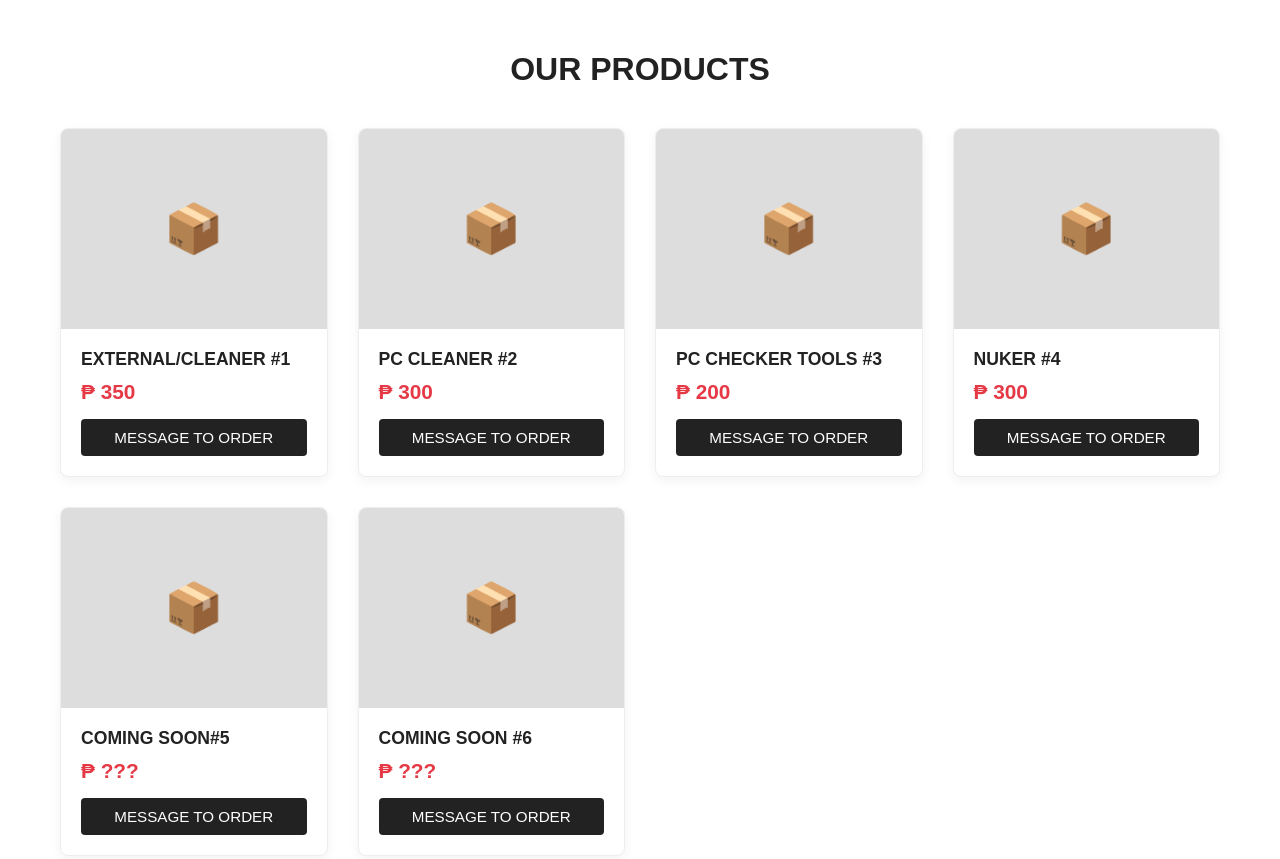
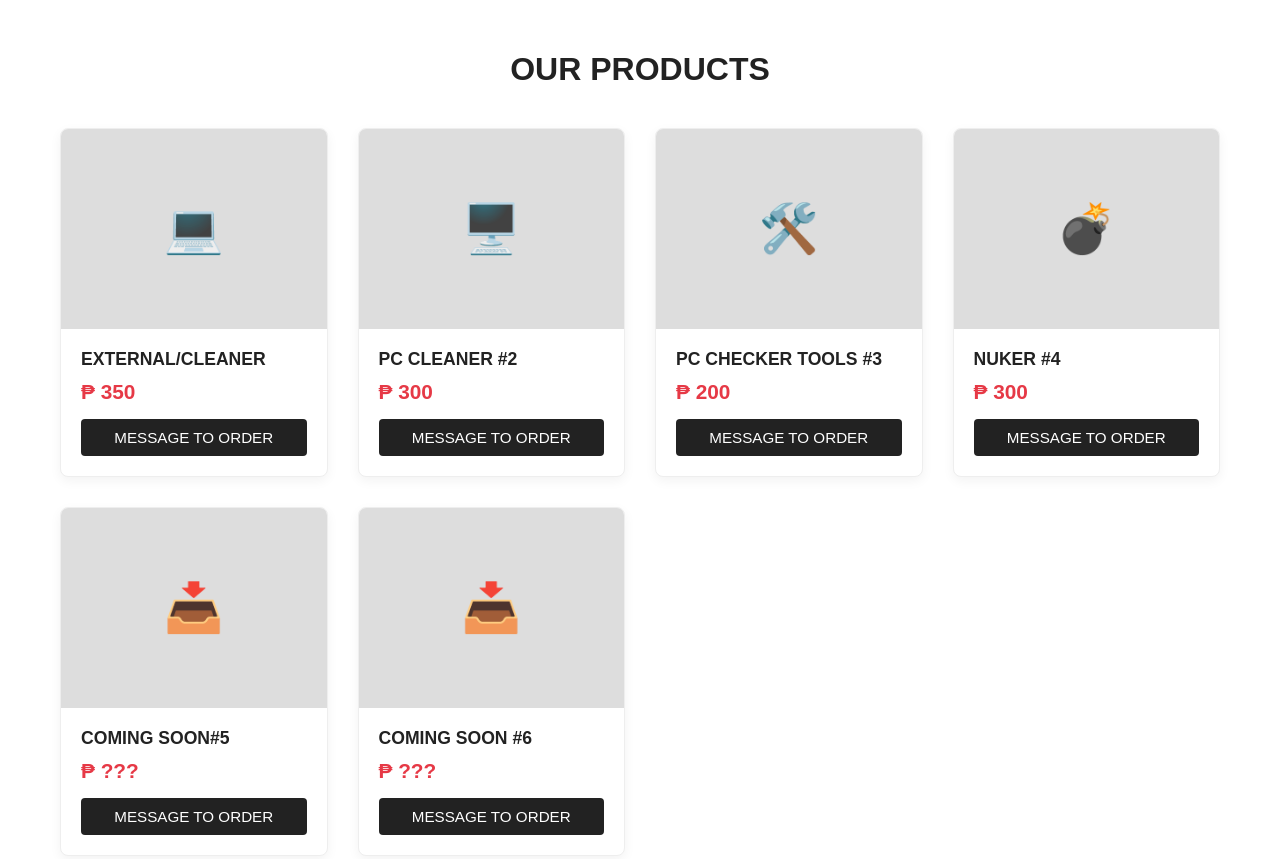
Before and after one commit to acexenemy/external-cleaner, a plain HTML site: page index.html in a window 1280 px wide. Shown: the part 400-1259 px from the top of the page. Drawn offline with Linux system fonts and the light colour scheme.

Commit message:
Update index.html

```diff
--- a/index.html
+++ b/index.html
@@ -35,7 +35,7 @@
 </head>
 <body>
     <nav>
-        <div class="logo">KDF STORE</div>
+        <div class="logo">KDF SHOP</div>
         <div class="nav-links">
             <a href="#home">HOME</a>
             <a href="#products">PRODUCTS</a>
@@ -54,15 +54,15 @@
         <h2 class="section-title">OUR PRODUCTS</h2>
         <div class="product-grid">
             <div class="product-card">
-                <div class="product-img">📦</div>
+                <div class="product-img">💻</div>
                 <div class="product-info">
-                    <div class="product-name">EXTERNAL/CLEANER #1</div>
+                    <div class="product-name">EXTERNAL/CLEANER</div>
                     <div class="product-price">₱ 350</div>
                     <button class="buy-btn">MESSAGE TO ORDER</button>
                 </div>
             </div>
             <div class="product-card">
-                <div class="product-img">📦</div>
+                <div class="product-img">🖥️</div>
                 <div class="product-info">
                     <div class="product-name">PC CLEANER #2</div>
                     <div class="product-price">₱ 300</div>
@@ -70,7 +70,7 @@
                 </div>
             </div>
             <div class="product-card">
-                <div class="product-img">📦</div>
+                <div class="product-img">🛠️</div>
                 <div class="product-info">
                     <div class="product-name">PC CHECKER TOOLS #3</div>
                     <div class="product-price">₱ 200</div>
@@ -78,7 +78,7 @@
                 </div>
             </div>
             <div class="product-card">
-                <div class="product-img">📦</div>
+                <div class="product-img">💣</div>
                 <div class="product-info">
                     <div class="product-name">NUKER #4</div>
                     <div class="product-price">₱ 300</div>
@@ -86,7 +86,7 @@
                 </div>
             </div>
             <div class="product-card">
-                <div class="product-img">📦</div>
+                <div class="product-img">📥</div>
                 <div class="product-info">
                     <div class="product-name">COMING SOON#5</div>
                     <div class="product-price">₱ ???</div>
@@ -94,7 +94,7 @@
                 </div>
             </div>
             <div class="product-card">
-                <div class="product-img">📦</div>
+                <div class="product-img">📥</div>
                 <div class="product-info">
                     <div class="product-name">COMING SOON #6</div>
                     <div class="product-price">₱ ???</div>
@@ -111,7 +111,7 @@
 
     <section class="about" id="contact" style="background:#fff;">
         <h2>CONTACT US</h2>
-        <p>📩 Message us on Discord / Instagram<br>
+        <p>📬 Message us on Discord / User:Aoxzi.<br>
     </section>
 
     <footer>
```
